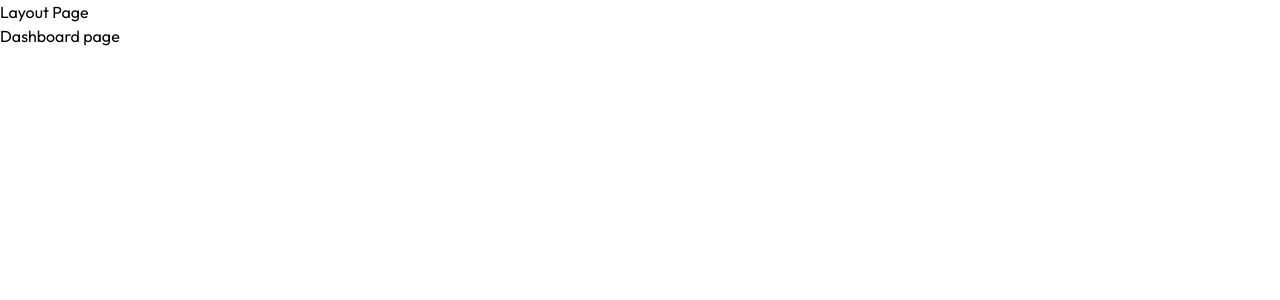
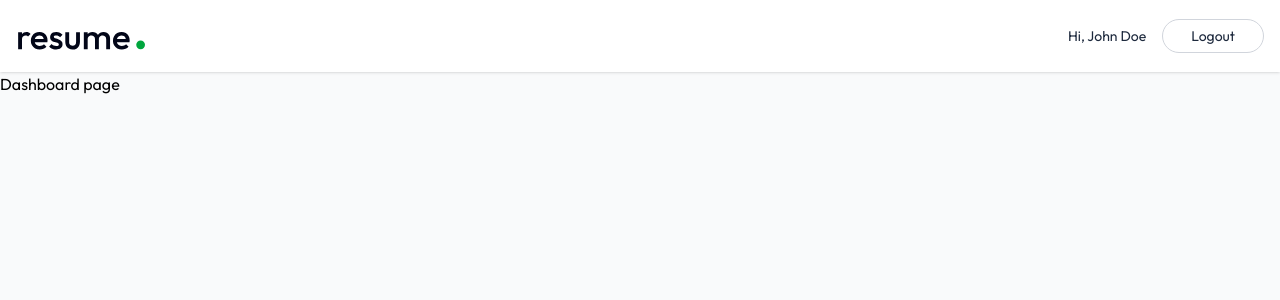
Before and after one commit to IgnasiusDhimas/CV_ABBED, a React (Vite) app in the folder client/: page /app in a window 1280 px wide. Shown: the top 300 px of the page. Built offline with nearby package versions, Linux system fonts and the light colour scheme; the HTML template or start-up script is replaced by a standard one.

Commit message:
Mengedit tampilan layout dengan menambahkan navbar

```diff
--- a/client/src/pages/Layout.jsx
+++ b/client/src/pages/Layout.jsx
@@ -1,11 +1,12 @@
 import React from 'react'
 import { Outlet } from 'react-router-dom'
+import Navbar from '../components/Navbar'
 
 const Layout = () => {
     return (
         <div>
-            <h1>Layout Page</h1>
-            <div>
+            <div className='min-h-screen bg-gray-50'>
+                <Navbar/>
                 <Outlet />
             </div>
         </div>
```
